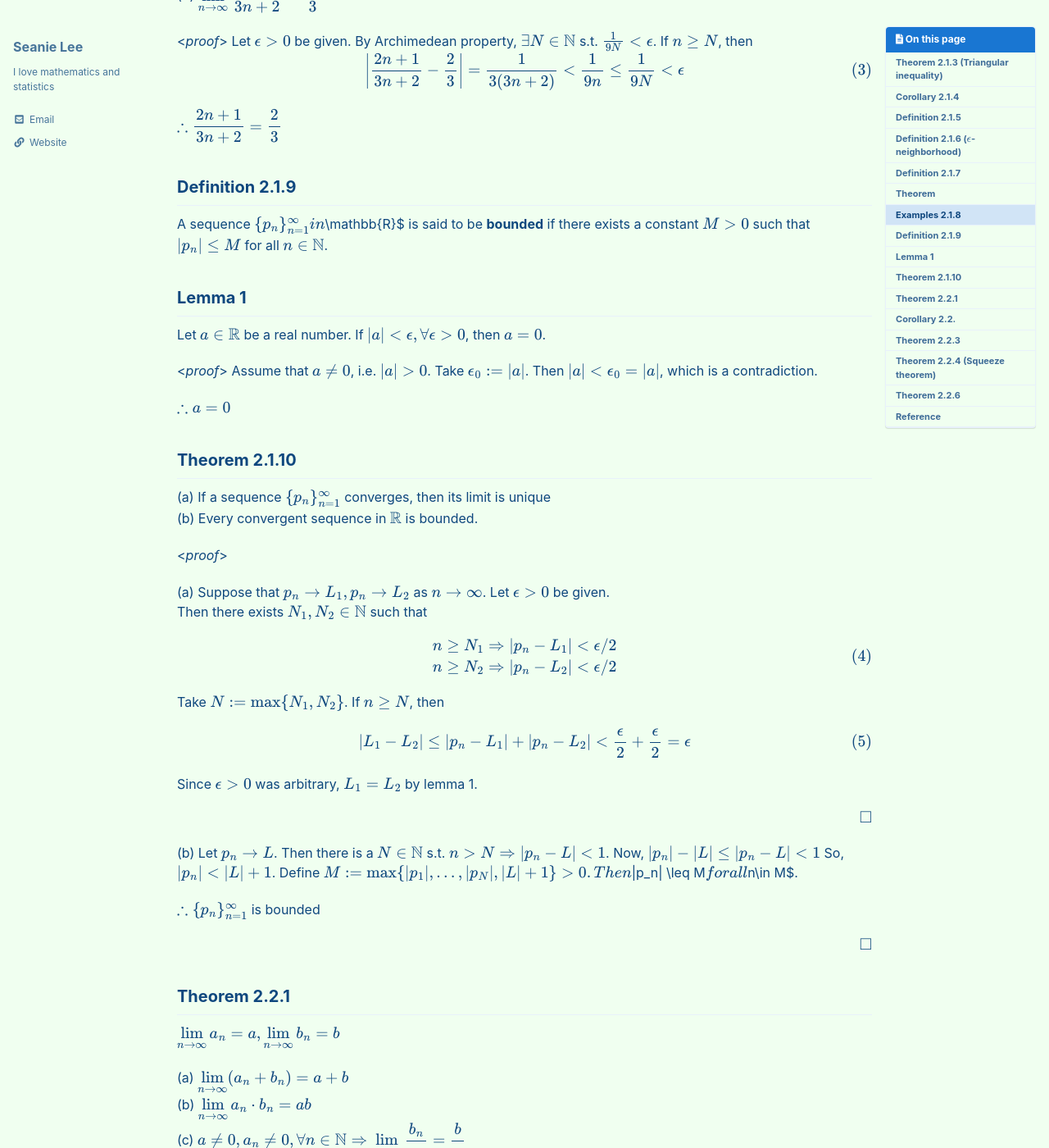
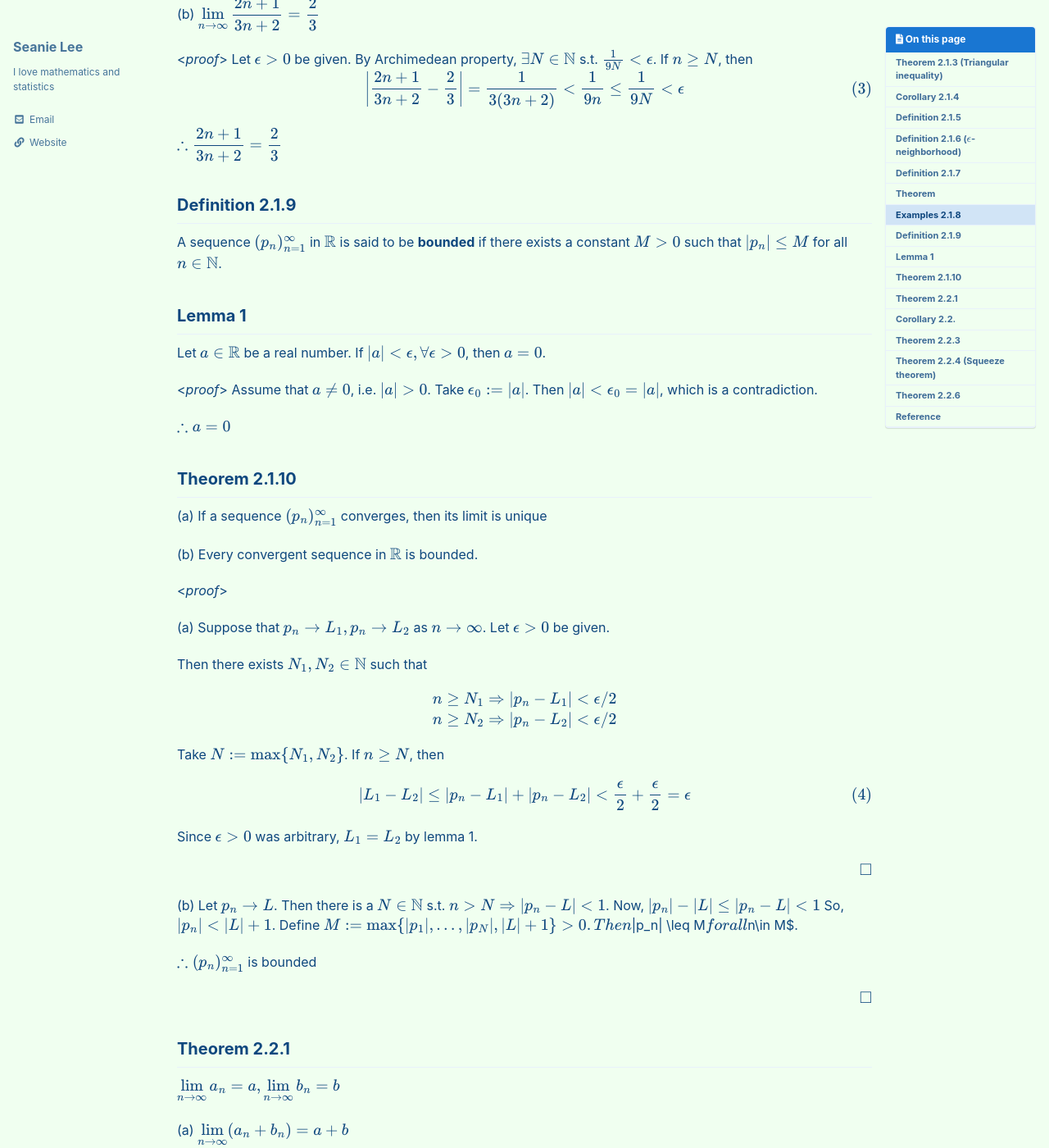
Before and after one commit to seanie12/blog, a Jekyll site: the page built from _posts/2020-11-14-sequence.md, in a window 1280 px wide and 1400 px high, scrolled down 2221 px. Shown: the whole window at 82% size. Built offline with Jekyll 4.4.1, drawn with Linux system fonts in a browser that asks for light colours; cached includes are drawn as plain includes; formulas are drawn with MathJax 3; some of the changed text lies outside the part shown.

Commit message:
Update 2020-11-14-sequence.md

```diff
--- a/_posts/2020-11-14-sequence.md
+++ b/_posts/2020-11-14-sequence.md
@@ -75,14 +75,17 @@ $$
 is called an $\epsilon$-neighborhood of the point $p$.
 
 ## Definition 2.1.7
-A sequence $\\{p_n\\}_{n=1}^\infty$ in $\mathbb{R}$ is said to **converge** ,<br />If $\exists p\in\mathbb{R}$ such that $\forall \epsilon >0, \exists N\in\mathbb{N}$ such that $n\geq N \Rightarrow |p_n-p|<\epsilon\: (\iff p_n \in N_\epsilon (p))$.  We write
+A sequence $(p_n)_{n=1}^\infty$ in $\mathbb{R}$ is said to **converge** ,
+
+If $\exists p\in\mathbb{R}$ such that $\forall \epsilon >0, \exists N\in\mathbb{N}$ such that $n\geq N \Rightarrow |p_n-p|<\epsilon\: (\iff p_n \in N_\epsilon (p))$.  We write
+
 $$
 \begin{align}
 \lim_{n\to\infty} p_n = p
 \end{align}
 $$
 
-$\\{p_n \\}_{n=1}^\infty$ diverges if it does not converge.
+$\(p_n )_{n=1}^\infty$ diverges if it does not converge.
 
 ## Theorem
 Let $(p_n)_{n=1}^\infty$ be a sequence in metric space $(X,d)$.  $p_n$ converges to $p\in X$ if and only if  for every $r>0, N_r(p)$ contains almost all of the $(p_n)_{n=1}^\infty$, i.e., the neighborhood contains all but a finite number of $(p_n)_{n=1}^\infty$.
@@ -120,7 +123,7 @@ $\therefore \displaystyle{\frac{2n+1}{3n+2}=\frac{2}{3}}$
 $$\tag*{$\square$}$$
 
 ## Definition 2.1.9
-A sequence $\\{p_n \\}_{n=1}^\infty$$ in $\mathbb{R}$ is said to be **bounded** if there exists a constant $M>0$ such that $|p_n|\leq M$ for all $n\in\mathbb{N}$.
+A sequence $(p_n)_{n=1}^\infty$ in $\mathbb{R}$ is said to be **bounded** if there exists a constant $M>0$ such that $|p_n|\leq M$ for all $n\in\mathbb{N}$.
 
 ## Lemma 1
 Let $a\in \mathbb{R}$ be a real number. If $|a| < \epsilon, \forall \epsilon >0$, then $a=0$.
@@ -132,19 +135,23 @@ $\therefore a= 0$
 $$\tag*{$\square$}$$
 
 ## Theorem 2.1.10
-(a) If a sequence $\\{p_n\\}_{n=1}^\infty$ converges, then its limit is unique <br /> (b) Every convergent sequence in $\mathbb{R}$ is bounded.
+(a) If a sequence $(p_n)_{n=1}^\infty$ converges, then its limit is unique
+
+(b) Every convergent sequence in $\mathbb{R}$ is bounded.
 
 <*proof*>
 
-(a) Suppose that $p_n\to L_1, p_n \to L_2$ as $n\to\infty$. Let $\epsilon >0$ be given. <br /> Then there exists $N_1, N_2\in\mathbb{N}$ such that
+(a) Suppose that $p_n\to L_1, p_n \to L_2$ as $n\to\infty$. Let $\epsilon >0$ be given.
+
+ Then there exists $N_1, N_2\in\mathbb{N}$ such that
 
 $$
-\begin{align}
+\begin{align*}
 \begin{split}
 n\geq N_1 &\Rightarrow |p_n-L_1| <\epsilon/2 \\
 n\geq N_2 &\Rightarrow |p_n-L_2| <\epsilon/2 \\
 \end{split}
-\end{align}
+\end{align*}
 $$
 
 Take $N:=\max\\{N_1, N_2\\}$. If $n\geq N$, then
@@ -165,7 +172,7 @@ $$
 $$
 So, $|p_n| <|L|+1$. Define $M:= \max\\{ |p_1|, \ldots, |p_N|, |L|+1\\} > 0$$. Then $|p_n| \leq M$ for all $n\in M$.
 
-$\therefore \\{p_n \\}_{n=1}^\infty$ is bounded
+$\therefore (p_n)_{n=1}^\infty$ is bounded
 
 $$\tag*{$\square$}$$
 
```
Also changed, not shown: other parts of _posts/2020-11-14-sequence.md (+2 -2 lines).
